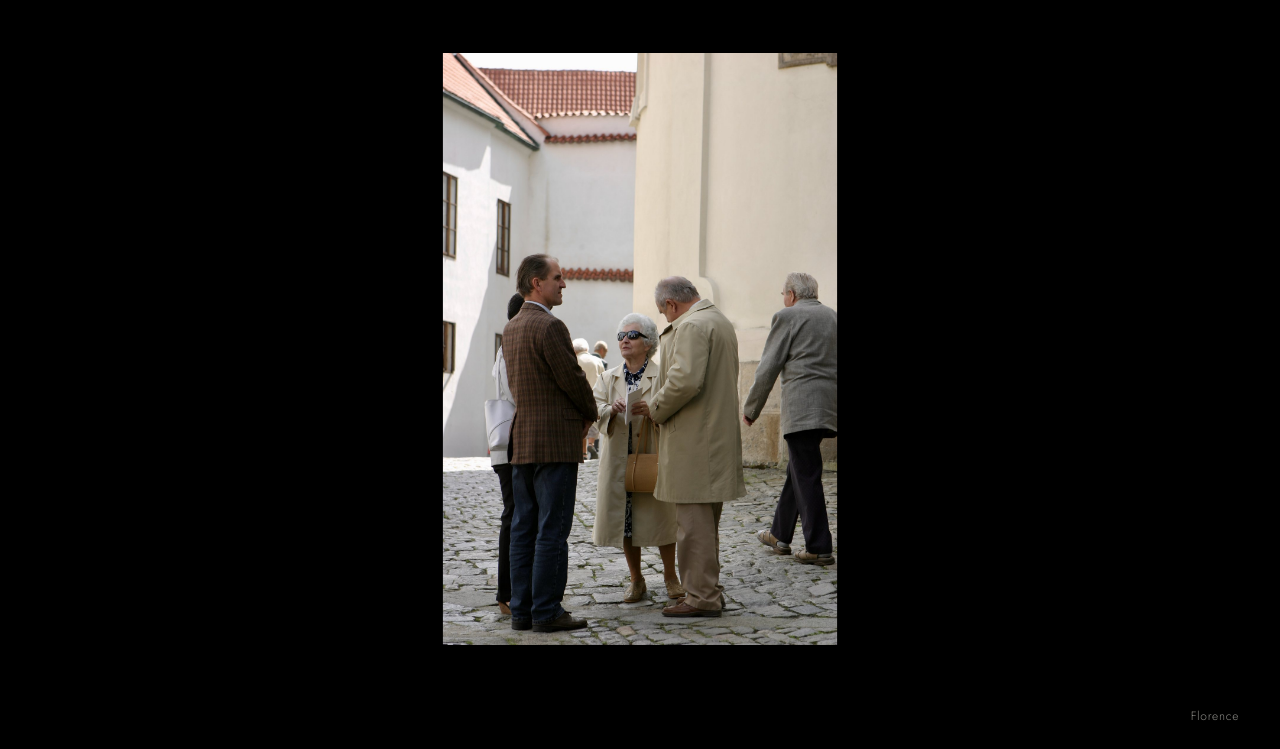
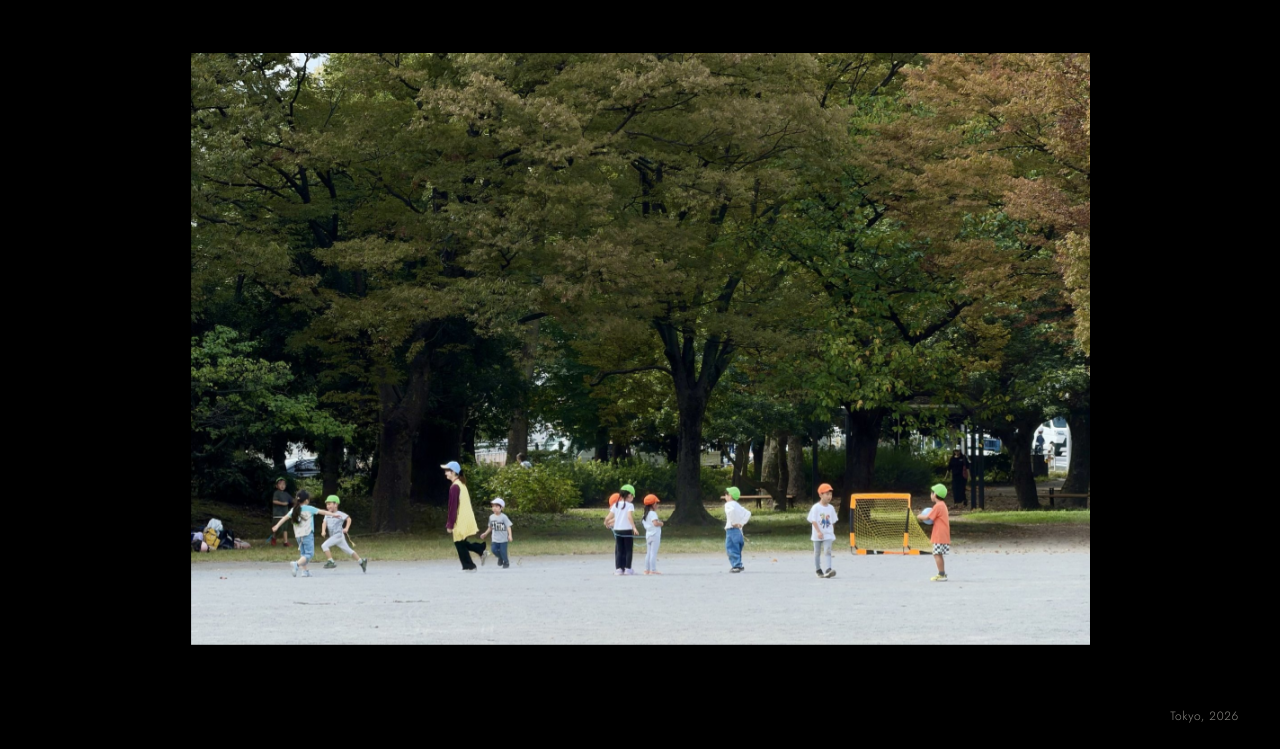
Before and after one commit to keptbydon/darkslide, a plain HTML site: page index.html in a window 1280 px wide. Shown: the part 51-800 px from the top of the page. Drawn offline with Linux system fonts and the light colour scheme.

Commit message:
Add Tokyo 2026 series
Co-Authored-By: Claude Opus 5.5 <noreply@anthropic.com>
Claude-Session: https://claude.ai/code/session_01TWNxmvdoXujPKR6wpcfNJ6

```diff
--- a/index.html
+++ b/index.html
@@ -202,6 +202,14 @@ const SERIES = [
       { src: "img/florence-3.jpg", caption: "", camera: "Canon EOS 10D" },
       { src: "img/florence-4.jpg", caption: "", camera: "Canon EOS 10D" }
     ]
+  },
+  {
+    id: "tokyo-2026", title: "Tokyo", year: "2026", intro: "",
+    cover: "img/tokyo-1.jpg",
+    photos: [
+      { src: "img/tokyo-1.jpg", caption: "", camera: "iPhone" },
+      { src: "img/tokyo-2.jpg", caption: "", camera: "iPhone" }
+    ]
   }
 ];
 /* ============================================================ */
```
Also changed, not shown: img/tokyo-1.jpg (added), img/tokyo-2.jpg (added).
